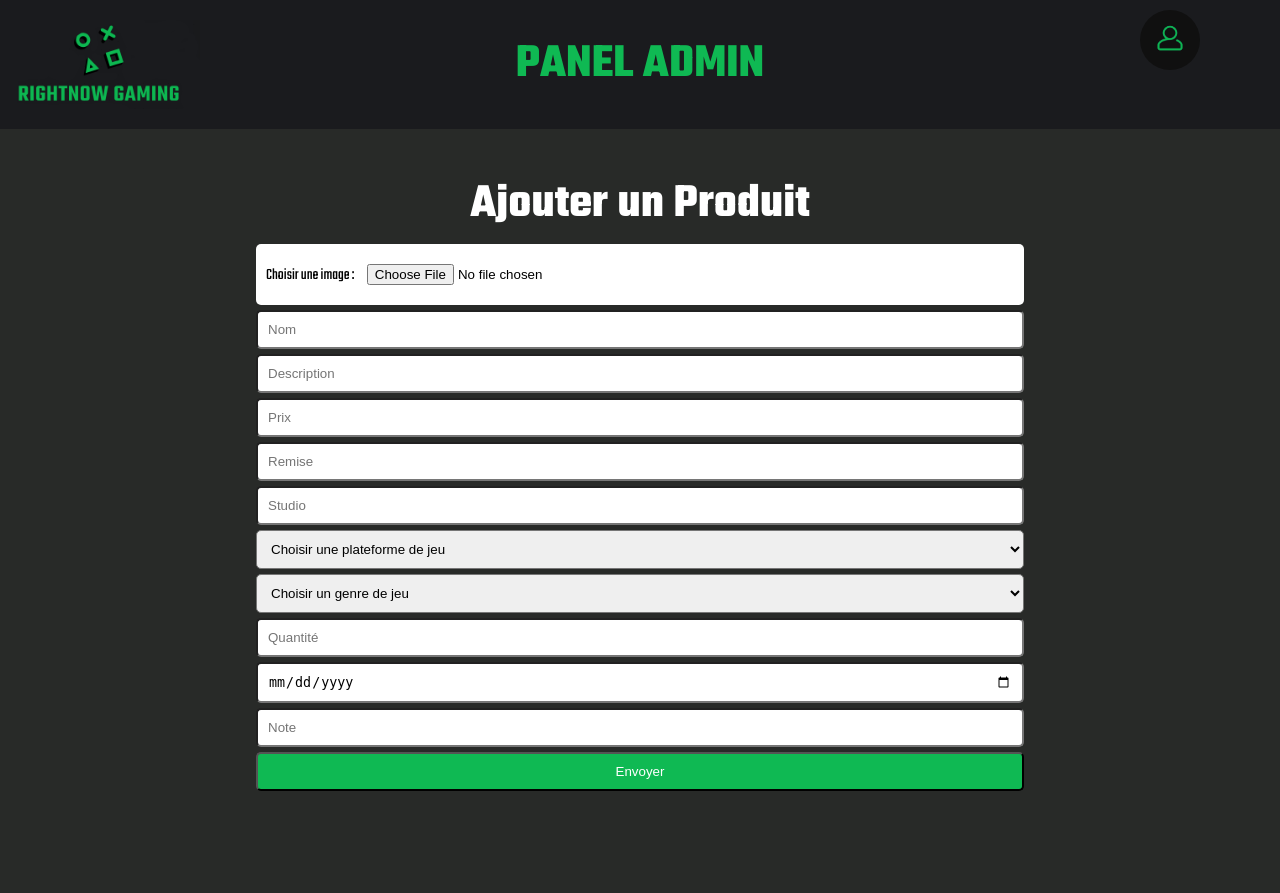
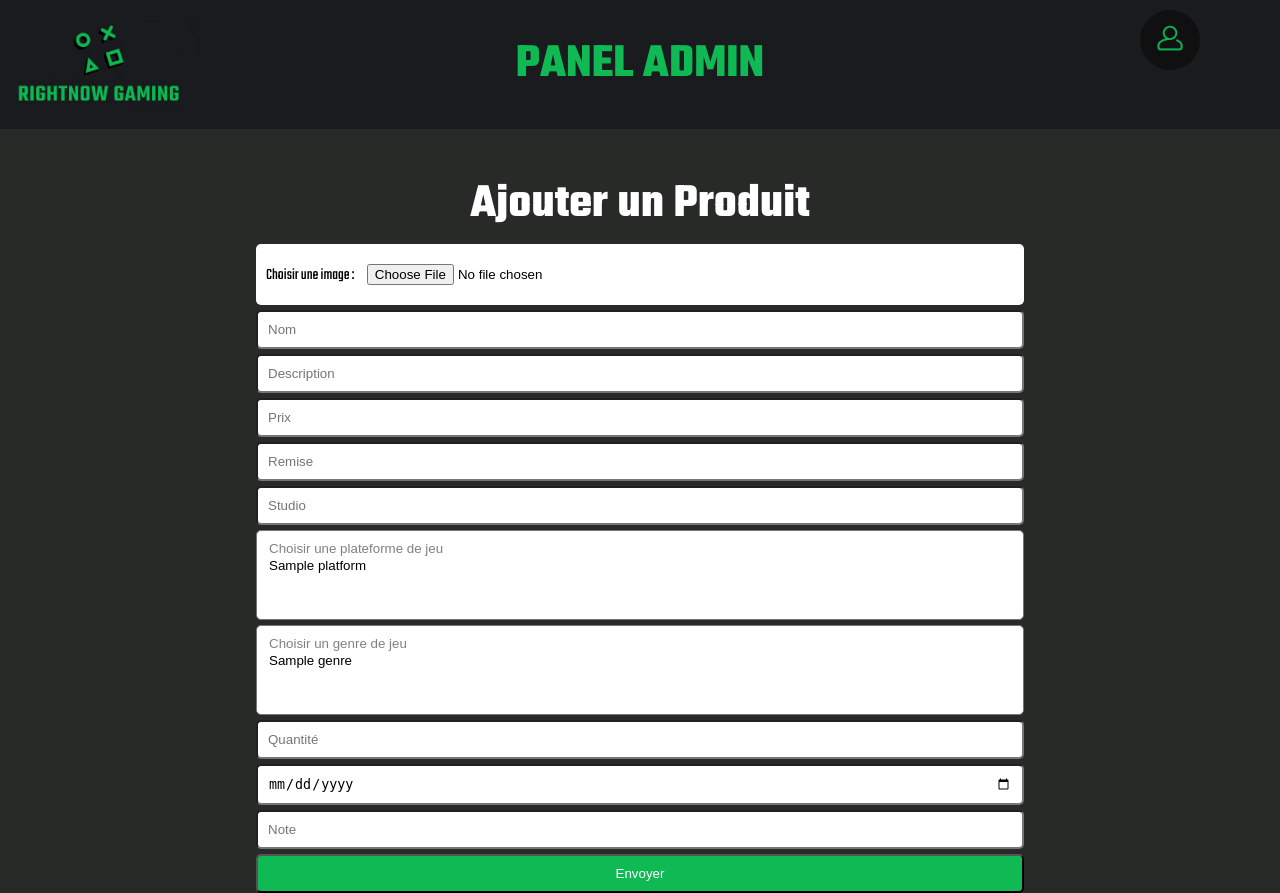
Before and after one commit to burton-tyll/RightNow-Gaming, a PHP site: page /assets/views/addGame.php in a window 1280 px wide. Before the commit the page ends 791 px from the top, so only its background shows below. Run offline with PHP 8.4, Linux system fonts and the light colour scheme; tables that the repository leaves empty or names only in its code hold one stand-in row (values such as "Sample post"); data that the repository does not hold is empty.

Commit message:
ajout des choix multiples pour les plateformes et les genres à l'ajout d'un jeu

```diff
--- a/assets/views/addGame.php
+++ b/assets/views/addGame.php
@@ -76,8 +76,12 @@
                     $gameId = $game->addGame($imageData, $name, $description, $price, $special_offer, $studio, $quantity, $release_date, $rate);
 
                     if ($gameId) {
-                        $platform->addGameToPlatform($gameId, $id_platform);
-                        $genre->addGameToGenre($gameId, $id_genre);
+                        foreach($id_platform as $thisone){
+                            $platform->addGameToPlatform($gameId, $thisone);
+                        }
+                        foreach($id_genre as $thisone){
+                            $genre->addGameToGenre($gameId, $thisone);
+                        }
                         echo "Le jeu a été ajouté avec succès avec l'ID : " . $gameId;
                     } else {
                         echo "Erreur lors de l'ajout du jeu.";
@@ -142,16 +146,16 @@
                 <input type="number" name="price" placeholder="Prix" step="0.01" required>
                 <input type="number" name="special_offer" placeholder="Remise" required>
                 <input type="text" name="studio" placeholder="Studio" required>
-                <select name="platform" id="platform">
-                    <option>Choisir une plateforme de jeu</option>
+                <select name="platform[]" id="platform" multiple>
+                    <option disabled>Choisir une plateforme de jeu</option>
                     <?php foreach($allPlatforms as $thisone): ?>
-                        <option value="<?php echo($thisone['id']); ?>"><?php echo($thisone['name']); ?></option>
+                        <option value="<?php echo($thisone['id']); ?>" multiple><?php echo($thisone['name']); ?></option>
                     <?php endforeach; ?>
                 </select>
-                <select name="genre" id="genre">
-                        <option value="">Choisir un genre de jeu</option>
+                <select name="genre[]" id="genre" multiple>
+                        <option disabled>Choisir un genre de jeu</option>
                         <?php foreach($allGenres as $thisone): ?>
-                            <option value="<?php echo($thisone['id']); ?>"><?php echo($thisone['name']); ?></option>
+                            <option value="<?php echo($thisone['id']); ?>" multiple><?php echo($thisone['name']); ?></option>
                         <?php endforeach; ?>
                 </select>
                 <input type="number" name="quantity" placeholder="Quantité" required>
```
